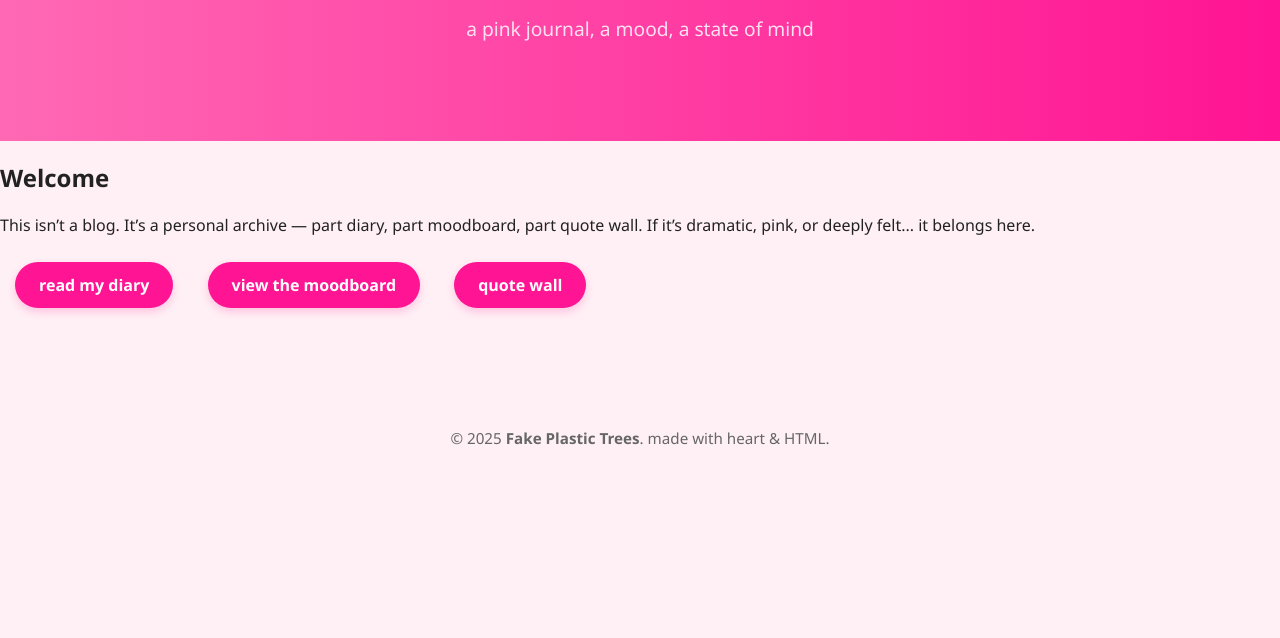
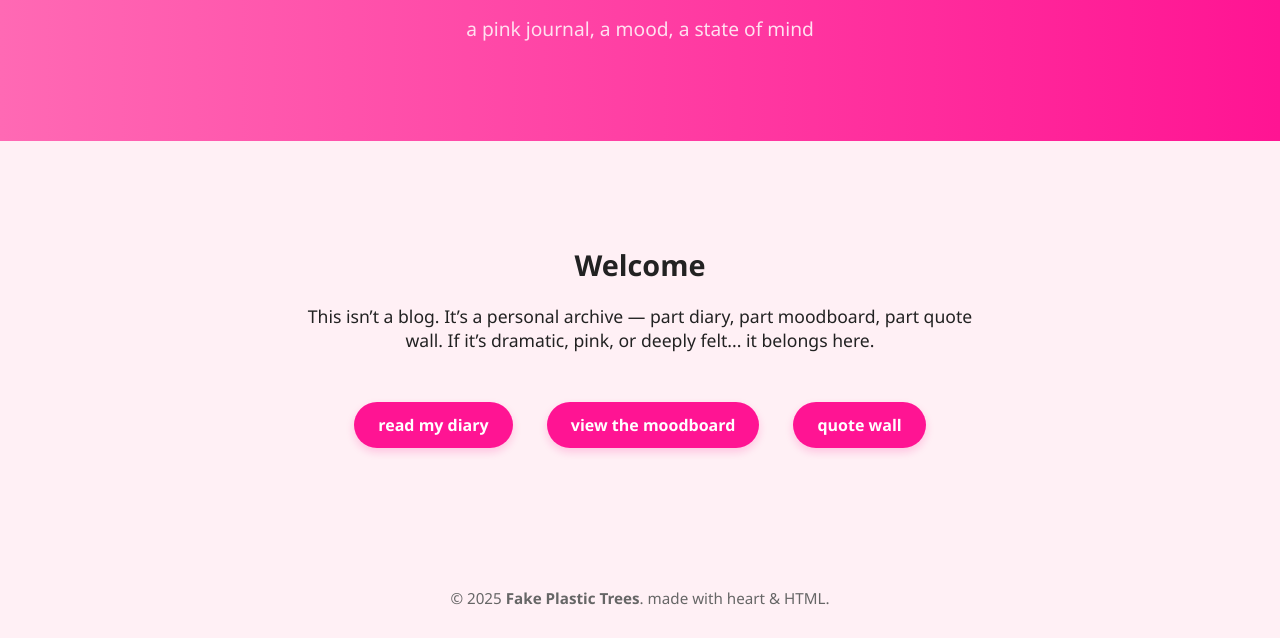
Before and after one commit to xXxGigixXx/fakeplastictrees.github.io, a plain HTML site: page index.html in a window 1280 px wide. Shown: the part 256-894 px from the top of the page. Before the commit the page ends 800 px from the top, so only its background shows below. Drawn offline with Linux system fonts and the light colour scheme.

Commit message:
index.html

```diff
--- a/index.html
+++ b/index.html
@@ -31,6 +31,7 @@ header p {
       color: #ffe0f0;
       margin-top: 15px;
     }
+
     .buttons a {
       display: inline-block;
       margin: 10px 15px;
@@ -49,6 +50,7 @@ header p {
       box-shadow: 0 6px 12px rgba(255, 20, 147, 0.4);
       transform: translateY(-2px);
     }
+
     .site-footer {
       text-align: center;
       padding: 30px 20px;
@@ -56,6 +58,30 @@ header p {
       background-color: #fff0f5;
       color: #666;
       margin-top: 80px;
+    }
+
+    .welcome-box {
+      text-align: center;
+      max-width: 700px;
+      margin: 60px auto;
+      padding: 20px;
+      color: #222;
+      animation: fadeIn 0.8s ease-in-out both;
+    }
+
+    .welcome-box h2 {
+      font-size: 1.8em;
+      margin-bottom: 20px;
+    }
+
+    .welcome-box p {
+      font-size: 1.1em;
+      margin-bottom: 40px;
+    }
+
+    @keyframes fadeIn {
+      from { opacity: 0; transform: translateY(10px); }
+      to { opacity: 1; transform: translateY(0); }
     }
   </style>
 </head>
@@ -67,21 +93,20 @@ header p {
   </header>
 
   <div class="container">
+    <div class="welcome-box">
       <h2>Welcome</h2>
-    <p>
-      This isn’t a blog. It’s a personal archive — part diary, part moodboard, part quote wall.
-      If it’s dramatic, pink, or deeply felt... it belongs here.
-    </p>
-
+      <p>This isn’t a blog. It’s a personal archive — part diary, part moodboard, part quote wall. If it’s dramatic, pink, or deeply felt... it belongs here.</p>
       <div class="buttons">
         <a href="entries.html">read my diary</a>
         <a href="mood.html">view the moodboard</a>
         <a href="quotes.html">quote wall</a>
       </div>
     </div>
-</body>
+  </div>
+
   <footer class="site-footer">
     © 2025 <strong>Fake Plastic Trees</strong>. made with heart & HTML.
   </footer>
 
+</body>
 </html>
```
Lines whose indentation alone changed are shown as unchanged.
